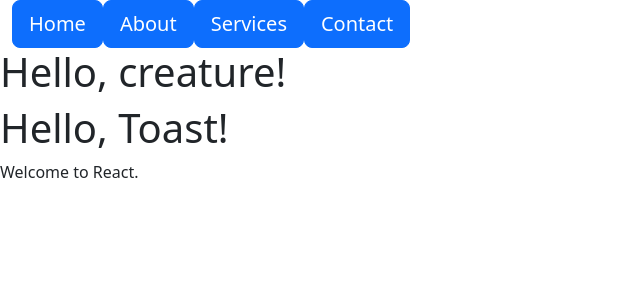
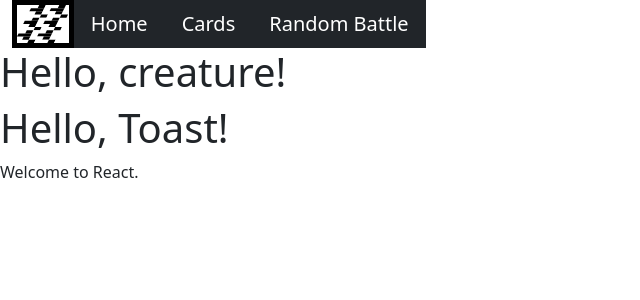
Before and after one commit to Soltimer/my-first-react-app, a React (Vite) app: page / in a window 1280 px wide. Shown: the top 300 px of the page, without its empty margins (0-640 px from the left). Built offline with nearby package versions, Linux system fonts and the light colour scheme.

Commit message:
feat: Header style and image of main_icon add

```diff
--- a/src/Header.jsx
+++ b/src/Header.jsx
@@ -1,12 +1,15 @@
+import './header.css';
+import main_icon from './assets/main_icon_original_size.svg';
+
 function Header() {
     return (
         <header className="header container-fluid">
-            {/*<img src="logo.png" alt="Company Logo" className="logo" />*/}
             <nav>
-                    <a href="/"         className="btn btn-primary btn-lg">Home</a>
-                    <a href="/about"    className="btn btn-primary btn-lg">About</a>
-                    <a href="/services" className="btn btn-primary btn-lg">Services</a>
-                    <a href="/contact"  className="btn btn-primary btn-lg">Contact</a>
+                    <a href="/"><img src={main_icon} alt="Main icon"
+                    className="main_icon border border-5 border-black"/></a>
+                    <a href="/"         className="btn btn-dark btn-lg rounded-0">Home</a>
+                    <a href="/about"    className="btn btn-dark btn-lg rounded-0">Cards</a>
+                    <a href="/services" className="btn btn-dark btn-lg rounded-0">Random Battle</a>
             </nav>
         </header>
     );
--- a/src/header.css
+++ b/src/header.css
@@ -0,0 +1,4 @@
+.main_icon {
+  height: 48px;
+  width: auto;
+}
```
Also changed, not shown: src/assets/main_icon_original_size.svg (added).
